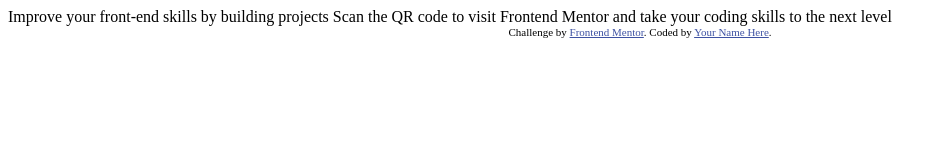
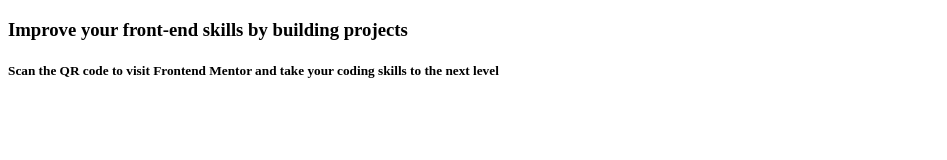
Before and after one commit to ayahxsheikh/qr-code, a plain HTML site: page index.html in a window 1280 px wide. Shown: the whole page, without its empty margins (0-947 px from the left). Drawn offline with Linux system fonts and the light colour scheme.

Commit message:
created css folder, updating html

```diff
--- a/index.html
+++ b/index.html
@@ -9,20 +9,22 @@
   <title>Frontend Mentor | QR code component</title>
 
   <!-- Feel free to remove these styles or customise in your own stylesheet 👍 -->
-  <style>
+  <!-- <style>
     .attribution { font-size: 11px; text-align: center; }
     .attribution a { color: hsl(228, 45%, 44%); }
-  </style>
+  </style> -->
 </head>
 <body>
 
-  Improve your front-end skills by building projects
+<div>
+  <h3>Improve your front-end skills by building projects</h3>
+  <h5>Scan the QR code to visit Frontend Mentor and take your coding skills to the next level</h5>
+</div>
 
-  Scan the QR code to visit Frontend Mentor and take your coding skills to the next level
 
-  <div class="attribution">
+  <!-- <footer class="attribution">
     Challenge by <a href="https://www.frontendmentor.io?ref=challenge" target="_blank">Frontend Mentor</a>.
     Coded by <a href="#">Your Name Here</a>.
-  </div>
+  </footer>  -->
 </body>
 </html>
```
Also changed, not shown: assets/css/style.css (added), assets/design/desktop-design.jpg (renamed from design/desktop-design.jpg), assets/design/desktop-preview.jpg (renamed from design/desktop-preview.jpg), assets/design/mobile-design.jpg (renamed from design/mobile-design.jpg), assets/images/favicon-32x32.png (renamed from images/favicon-32x32.png), assets/images/image-qr-code.png (renamed from images/image-qr-code.png).
